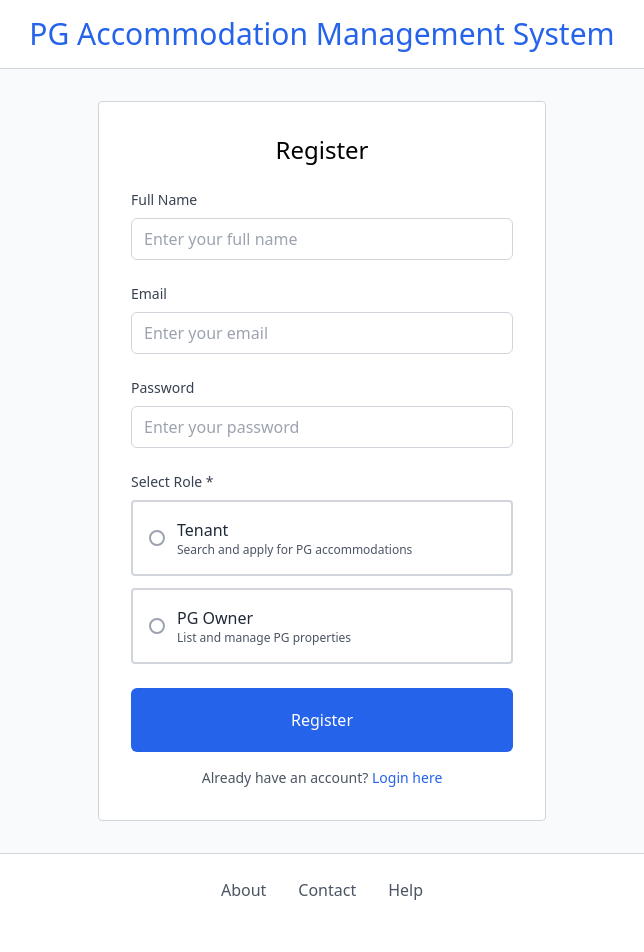
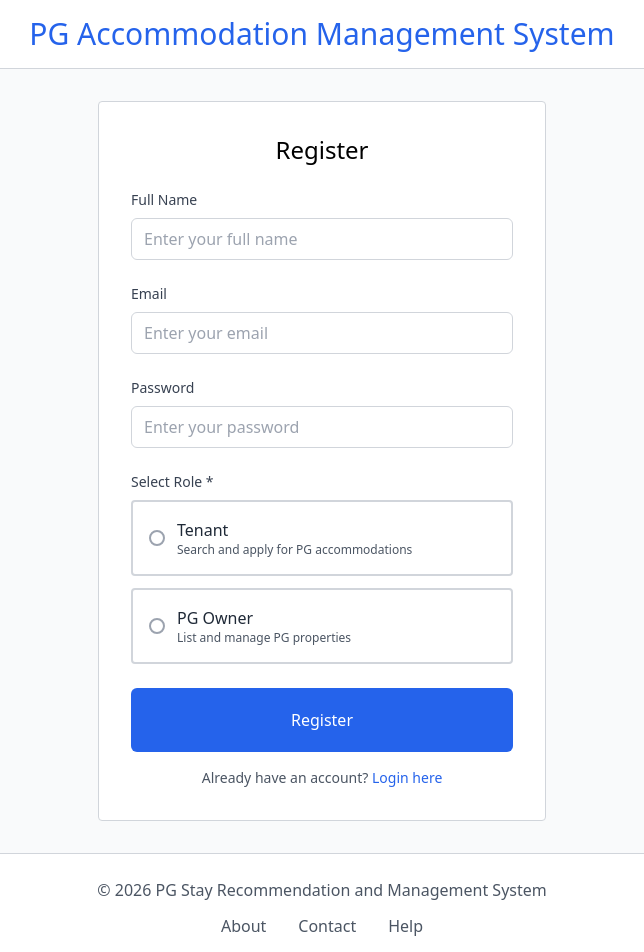
Before and after one commit to iamdayona/PG-Stay-System, a React app in the folder frontend/: page /register in a window 1280 px wide. Shown: the top 952 px of the page, without its empty margins (318-962 px from the left). Before the commit the page ends 926 px from the top, so only its background shows below. Built offline with nearby package versions, Linux system fonts and the light colour scheme; the HTML template or start-up script is replaced by a standard one.

Commit message:
Updated login and register footer

```diff
--- a/frontend/src/pages/Login.jsx
+++ b/frontend/src/pages/Login.jsx
@@ -100,11 +100,38 @@ export default function Login() {
         </Card>
       </main>
 
-      <footer className="bg-white border-t border-gray-300 px-8 py-6">
-        <div className="flex gap-8 justify-center">
-          <Link to="/about"   className="text-gray-600 hover:text-blue-600">About</Link>
-          <Link to="/contact" className="text-gray-600 hover:text-blue-600">Contact</Link>
-          <Link to="/help"    className="text-gray-600 hover:text-blue-600">Help</Link>
+      <footer className="bg-white border-t border-gray-300 py-6">
+        <div className="max-w-6xl mx-auto px-6 text-center text-gray-600 space-y-3">
+
+          {/* First Line */}
+          <div>
+            © {new Date().getFullYear()} PG Stay Recommendation and Management System
+          </div>
+
+          {/* Second Line */}
+          <div className="flex justify-center space-x-8">
+            <button
+              onClick={() => navigate("/about")}
+              className="hover:text-blue-600 transition"
+            >
+              About
+            </button>
+
+            <button
+              onClick={() => navigate("/contact")}
+              className="hover:text-blue-600 transition"
+            >
+              Contact
+            </button>
+
+            <button
+              onClick={() => navigate("/help")}
+              className="hover:text-blue-600 transition"
+            >
+              Help
+            </button>
+          </div>
+
         </div>
       </footer>
     </div>
--- a/frontend/src/pages/Register.jsx
+++ b/frontend/src/pages/Register.jsx
@@ -150,11 +150,38 @@ export default function Register() {
         </Card>
       </main>
 
-      <footer className="bg-white border-t border-gray-300 px-8 py-6">
-        <div className="flex gap-8 justify-center">
-          <Link to="/about"   className="text-gray-600 hover:text-blue-600">About</Link>
-          <Link to="/contact" className="text-gray-600 hover:text-blue-600">Contact</Link>
-          <Link to="/help"    className="text-gray-600 hover:text-blue-600">Help</Link>
+      <footer className="bg-white border-t border-gray-300 py-6">
+        <div className="max-w-6xl mx-auto px-6 text-center text-gray-600 space-y-3">
+
+          {/* First Line */}
+          <div>
+            © {new Date().getFullYear()} PG Stay Recommendation and Management System
+          </div>
+
+          {/* Second Line */}
+          <div className="flex justify-center space-x-8">
+            <button
+              onClick={() => navigate("/about")}
+              className="hover:text-blue-600 transition"
+            >
+              About
+            </button>
+
+            <button
+              onClick={() => navigate("/contact")}
+              className="hover:text-blue-600 transition"
+            >
+              Contact
+            </button>
+
+            <button
+              onClick={() => navigate("/help")}
+              className="hover:text-blue-600 transition"
+            >
+              Help
+            </button>
+          </div>
+
         </div>
       </footer>
     </div>
```
